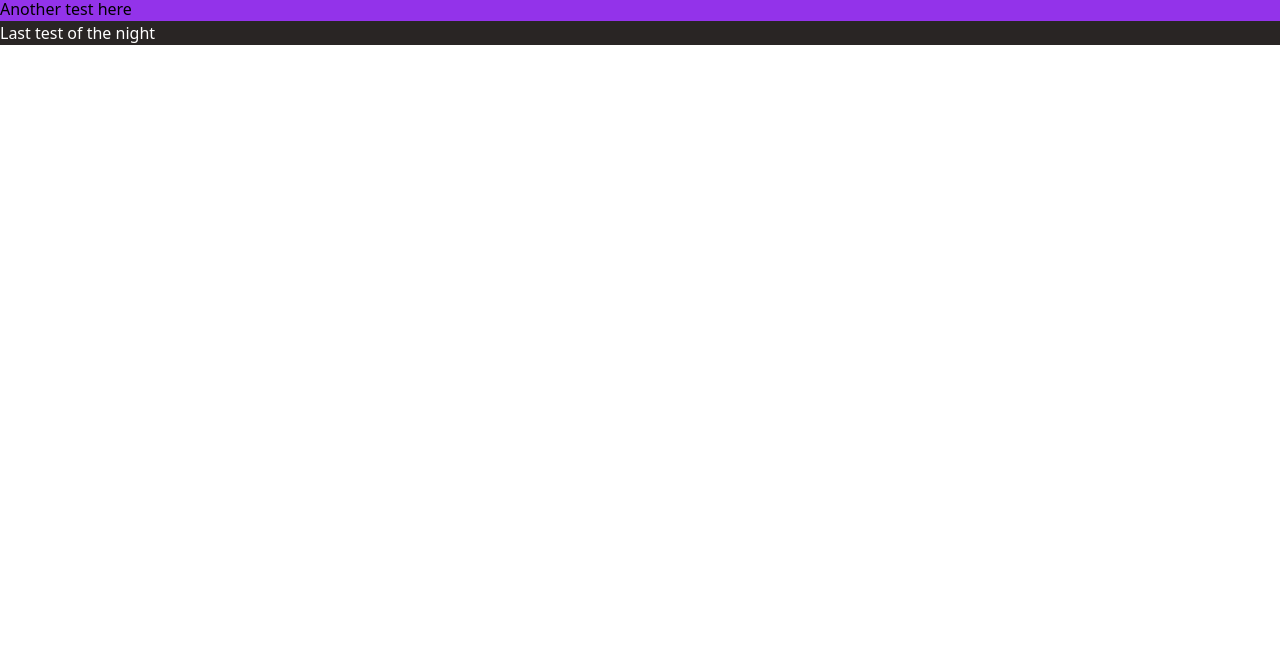
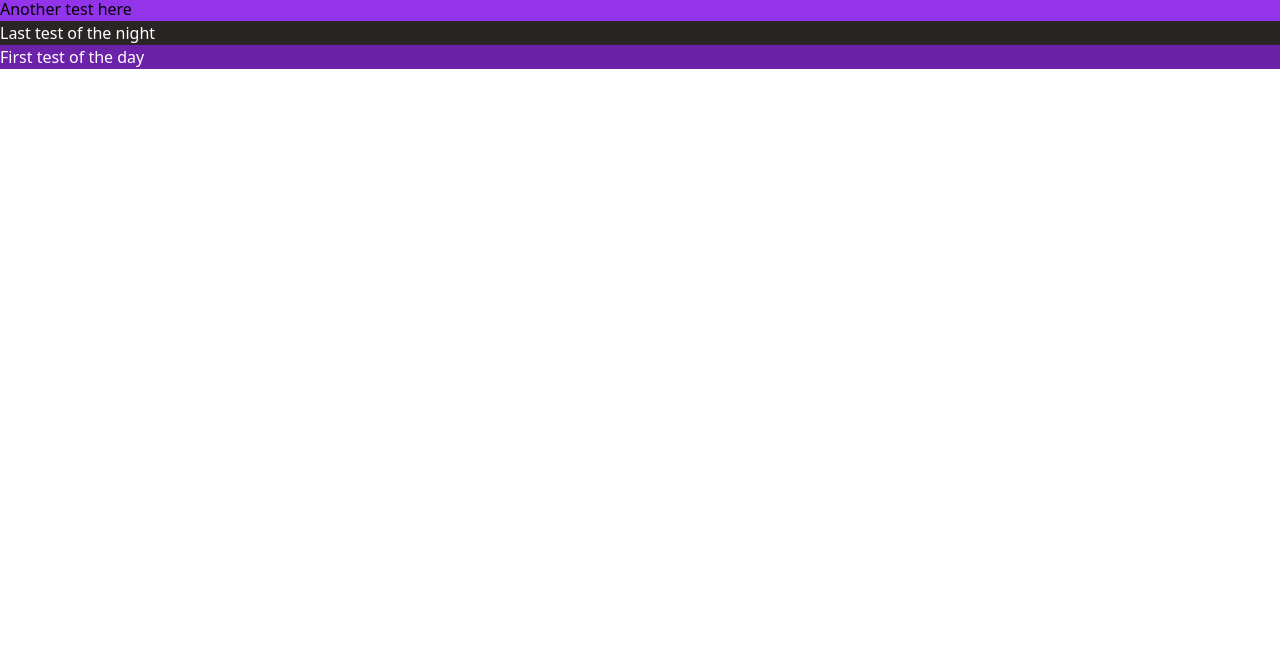
Before and after one commit to papadavis47/tailwind-play-html, a website: page src/index.html in a window 1280 px wide. Shown: the part 135-800 px from the top of the page. Drawn offline with Linux system fonts and the light colour scheme.

Commit message:
Testing the functionality of the tw

```diff
--- a/src/index.html
+++ b/src/index.html
@@ -17,6 +17,7 @@
       <p class="bg-red-600">Here is another paragraph</p>
       <p class="bg-purple-600">Another test here</p>
       <p class="text-white bg-stone-800">Last test of the night</p>
+      <p class="text-white bg-purple-800">First test of the day</p>
     </div>
   </body>
 </html>
```
Also changed, not shown: src/output.css.
